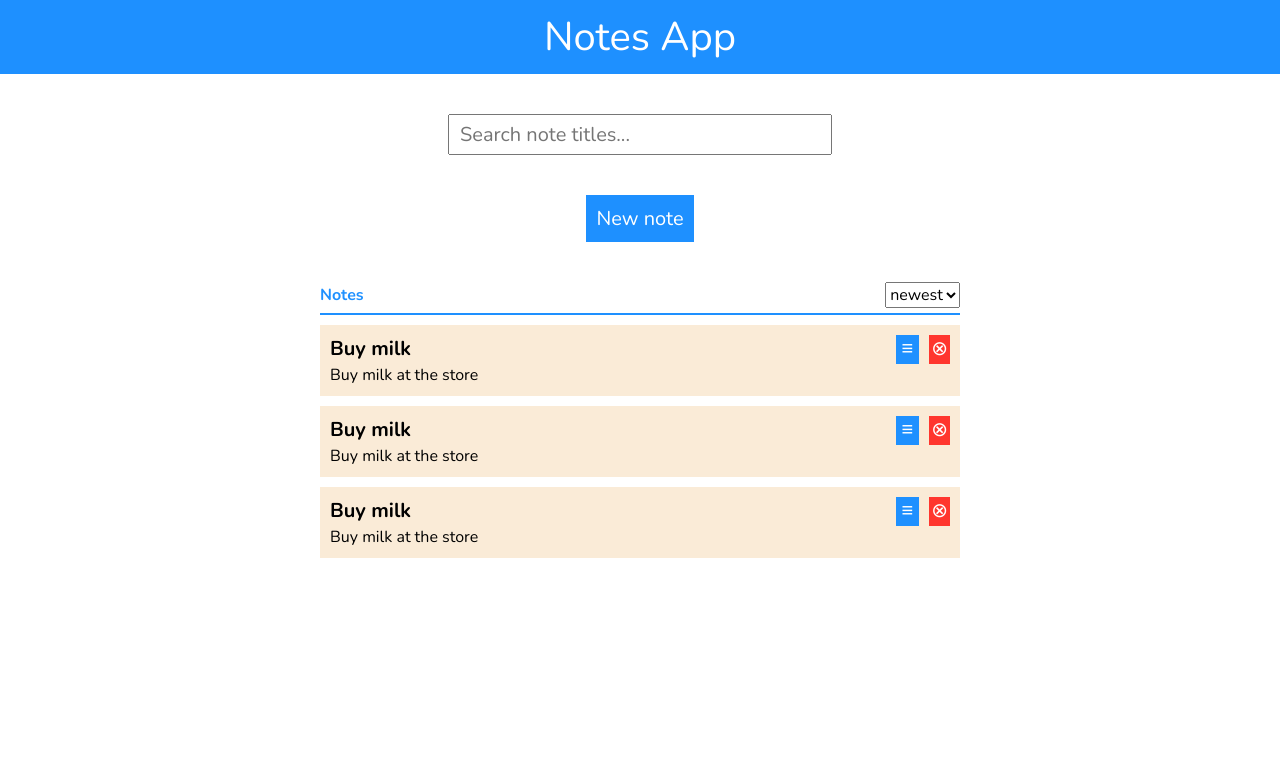
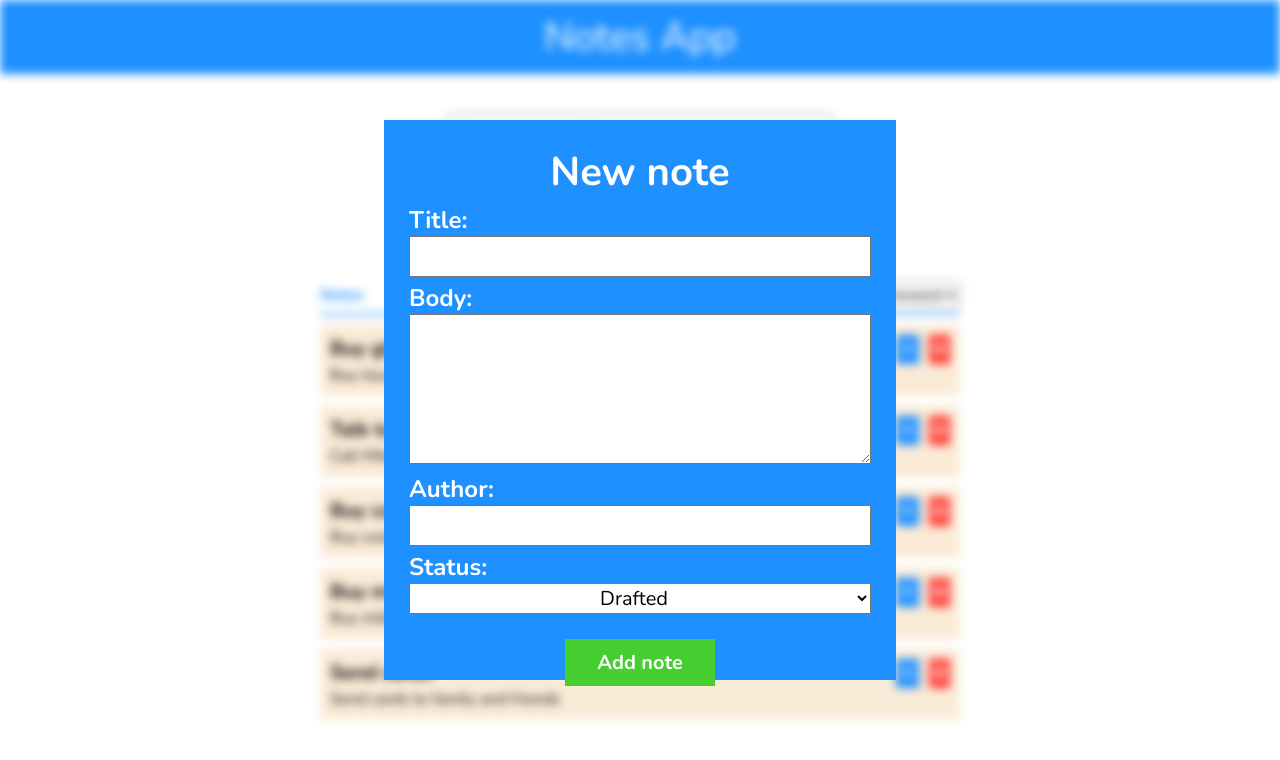
Before and after one commit to Duk4/Notes-App, a React (Create React App) app: page / in a window 1280 px wide. Both pictures are taken after a click on the button "New note". Shown: the top 760 px of the page. Built offline with nearby package versions, Linux system fonts and the light colour scheme.

Commit message:
Added new note form:
- Created state with react hooks
- Added new note button onClick function
- New note form
- Title filter
- Sorting by date

```diff
--- /dev/null
+++ b/src/components/AddNote.jsx
@@ -0,0 +1,42 @@
+import React, { useState } from 'react';
+import '../styles/add_note.scss';
+
+const AddNote = ({ handleAddNote }) => {
+    const [note, setNote] = useState({
+        title: '',
+        body: '',
+        author_name: '',
+        date: new Date(),
+        status: 'Drafted'
+    });
+
+    return (
+        <div className="add-note">
+            <form>
+                <h3>New note</h3>
+                <div className="new-note-field">
+                    <label htmlFor="title">Title:</label>
+                    <input type="text" id="title" required onChange={(e) => { setNote({ ...note, title: e.target.value }) }} />
+                </div>
+                <div className="new-note-field">
+                    <label htmlFor="textarea">Body:</label>
+                    <textarea id="body" required onChange={(e) => { setNote({ ...note, body: e.target.value }) }} />
+                </div>
+                <div className="new-note-field">
+                    <label htmlFor="author">Author:</label>
+                    <input type="text" id="author" required onChange={(e) => { setNote({ ...note, author_name: e.target.value }) }} />
+                </div>
+                <div className="new-note-field">
+                    <label htmlFor="author">Status:</label>
+                    <select id="status" onChange={(e) => { setNote({ ...note, status: e.target.value }) }}>
+                        <option value="Drafted">Drafted</option>
+                        <option value="Published">Published</option>
+                    </select>
+                </div>
+                <button type="button" className="add-note-btn" onClick={() => { handleAddNote(note); console.log(note) }}>Add note</button>
+            </form>
+        </div>
+    );
+}
+
+export default AddNote;
--- a/src/components/App.jsx
+++ b/src/components/App.jsx
@@ -1,26 +1,57 @@
-import React from 'react';
+import React, { useState } from 'react';
 import NotesList from './NotesList';
-import notes from '../notes.json';
+import AddNote from './AddNote';
+import jsonNotes from '../notes.json';
 
 const App = () => {
-  console.log(notes);
+  const [notes, setNotes] = useState(jsonNotes);
+  const [filterString, setString] = useState('');
+  const [isAddingNote, setAddingState] = useState(false);
+  const [sort, setSort] = useState('newest');
+
+  const handleAddNote = (note) => {
+    setAddingState(false);
+    setNotes([...notes, notes[notes.length] = note]);
+  };
+
+  if (sort === 'newest') {
+    notes.sort((a, b) => {
+      return new Date(b.date) - new Date(a.date);
+    });
+  } else {
+    notes.sort((a, b) => {
+      return new Date(b.date) - new Date(a.date);
+    }).reverse();
+  }
+
+  let form, className;
+  if (isAddingNote) {
+    form = <AddNote handleAddNote={handleAddNote} />;
+    className = "blur-on";
+  }
+
   return (
     <div className="app">
+      <div className={className}>
         <header>Notes App</header>
         <div className="filter">
-        <input type="text" placeholder="Search note titles..." />
+          <input type="text" placeholder="Search note titles..." onChange={(e) => { setString(e.target.value) }} />
         </div>
-      <button className="add-note">New note</button>
+        <button className="new-note" onClick={() => { setAddingState(true) }}>New note</button>
         <div className="sort">
           <span>Notes</span>
-        <select>
+          <select onChange={(e) => { setSort(e.target.value) }}>
             <option value="newest">newest</option>
             <option value="oldest">oldest</option>
           </select>
         </div>
         <div className="note-list">
-        <NotesList />
+          <NotesList notes={notes} filter={filterString} />
         </div>
+      </div>
+      {
+        form
+      }
     </div>
   );
 }
--- a/src/components/Note.jsx
+++ b/src/components/Note.jsx
@@ -1,17 +1,17 @@
 import React from 'react';
 import '../styles/note.scss';
 
-const Note = () => {
+const Note = ({ note }) => {
     return (
         <div className="note">
             <div className="title-row">
-                <h3 className="title">Buy milk</h3>
+                <h3 className="title">{note.title}</h3>
                 <div className="btns">
                     <button className="edit">&equiv;</button>
                     <button className="delete">&otimes;</button>
                 </div>
             </div>
-            <p className="body">Buy milk at the store</p>
+            <p className="body">{note.body}</p>
         </div>
     );
 }
--- a/src/components/NotesList.jsx
+++ b/src/components/NotesList.jsx
@@ -1,12 +1,21 @@
 import React from 'react';
 import Note from './Note';
 
-const NotesList = () => {
+const NotesList = ({ notes, filter }) => {
+    if (filter) {
+        let regex = new RegExp("^" + filter, "i");
+        notes = notes.filter((el) => {
+            return el.title.match(regex);
+        })
+    }
+
     return (
         <div className="list">
-            <Note />
-            <Note />
-            <Note />
+            {
+                notes && notes.map((note, i) => {
+                    return (<Note note={note} key={i} />);
+                })
+            }
         </div>
     );
 }
--- a/src/notes.json
+++ b/src/notes.json
@@ -3,30 +3,35 @@
         "title": "Send cards",
         "body": "Send cards to family and friends",
         "author_name": "Eugene",
-        "date": "2019-11-09"
+        "date": "2019-11-09",
+        "status": "Published"
     },
     {
         "title": "Buy milk",
         "body": "Buy milk at the store",
         "author_name": "Samuel",
-        "date": "2019-11-10"
+        "date": "2019-11-10",
+        "status": "Published"
     },
     {
         "title": "Buy cookies",
         "body": "Buy cookies at the store",
         "author_name": "Adam",
-        "date": "2019-11-11"
+        "date": "2019-11-11",
+        "status": "Published"
     },
     {
         "title": "Talk to Mike",
         "body": "Call Mike to prepare for Christmas dinner",
         "author_name": "Bob",
-        "date": "2019-11-12"
+        "date": "2019-11-12",
+        "status": "Published"
     },
     {
         "title": "Buy gifts",
         "body": "Buy toys for the kids",
         "author_name": "John",
-        "date": "2019-11-13"
+        "date": "2019-11-13",
+        "status": "Published"
     }
 ]
--- /dev/null
+++ b/src/styles/add_note.scss
@@ -0,0 +1,71 @@
+$blue: #1E90FF;
+$white: #ffffff;
+$green: #45CE30;
+
+.add-note {
+    position: absolute;
+    left: 30%;
+    top: 15%;
+    width: 40%;
+    height: 70%;
+    z-index: 90;
+    form {
+        height: 100%;
+        z-index: 100;
+        padding: 2.5rem;
+        background-color: $blue;
+        color: $white;
+    }
+    h3 {
+        font-size: 4rem;
+    }
+}
+
+.new-note-field {
+    margin: 0.5rem 0;
+    width: 100%;
+    text-align: left;
+    label {
+        font-size: 2.4rem;
+        font-weight: bold;
+    }
+    input {
+        font-size: 2rem;
+        width: 100%;
+        text-align: left;
+        padding: 0.5rem;
+    }
+    textarea {
+        font-size: 2rem;
+        width: 100%;
+        height: 15rem;
+        text-align: left;
+        padding: 0.5rem;
+    }
+    select {
+        font-size: 2rem;
+        width: 100%;
+        &:hover {
+            cursor: pointer;
+        }
+        option {
+            font-size: 2rem;
+        }
+    }
+}
+
+.add-note-btn {
+    border: none;
+    width: 15rem;
+    margin: 2rem auto 0 auto;
+    padding: 1rem;
+    font-size: 2rem;
+    font-weight: bold;
+    background-color: $green;
+    color: $white;
+    &:hover {
+        background-color: $white;
+        color: $blue;
+        cursor: pointer;
+    }
+}
--- a/src/styles/styles.scss
+++ b/src/styles/styles.scss
@@ -31,7 +31,7 @@ header {
     }
 }
 
-.add-note {
+.new-note {
     background-color: $blue;
     color: $white;
     border: none;
@@ -68,3 +68,7 @@ header {
     width: 50%;
     margin: 1rem auto 0 auto;
 }
+
+.blur-on {
+    filter: blur(0.5rem);
+}
```
Lines whose indentation alone changed are shown as unchanged.
